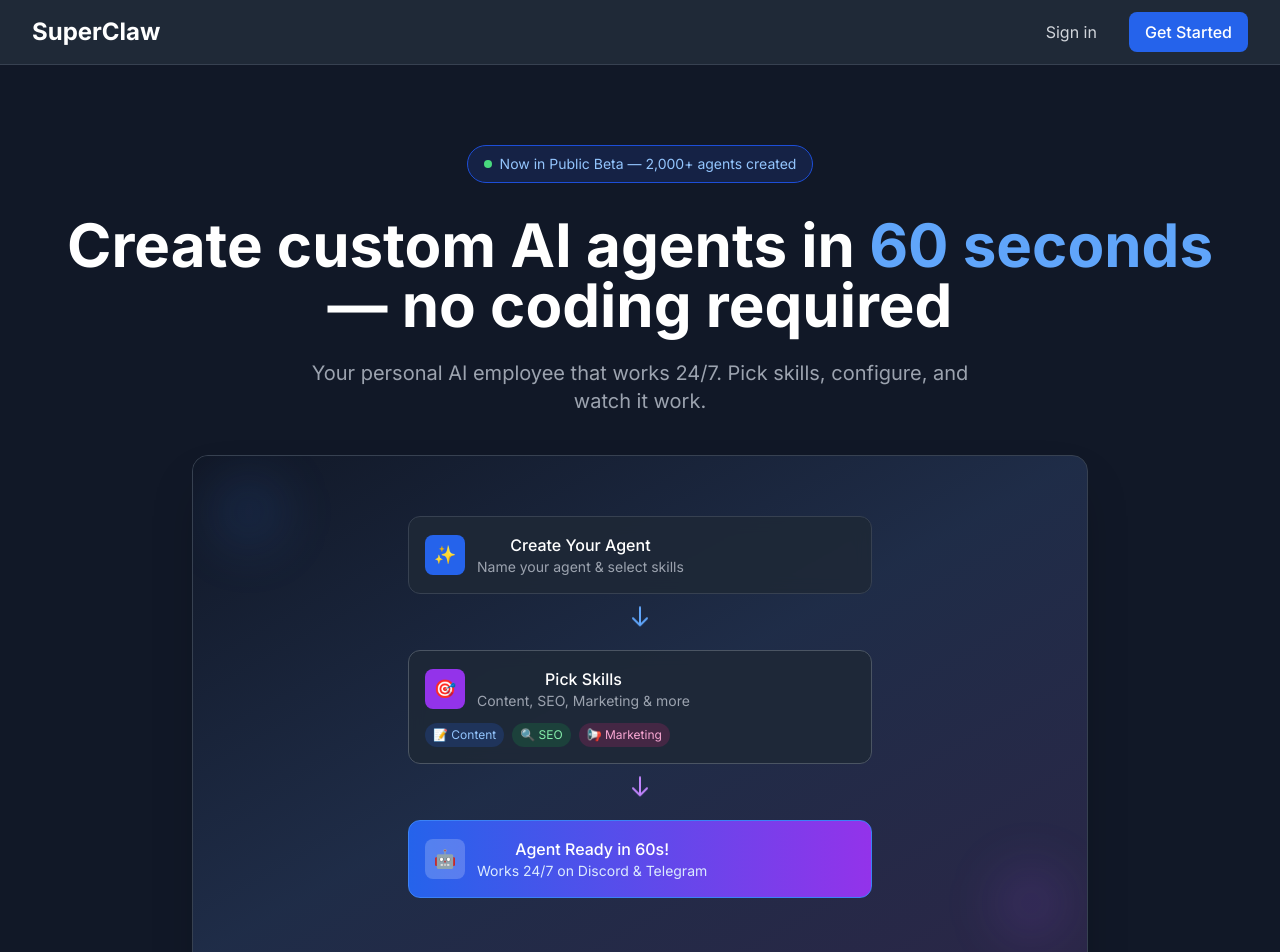
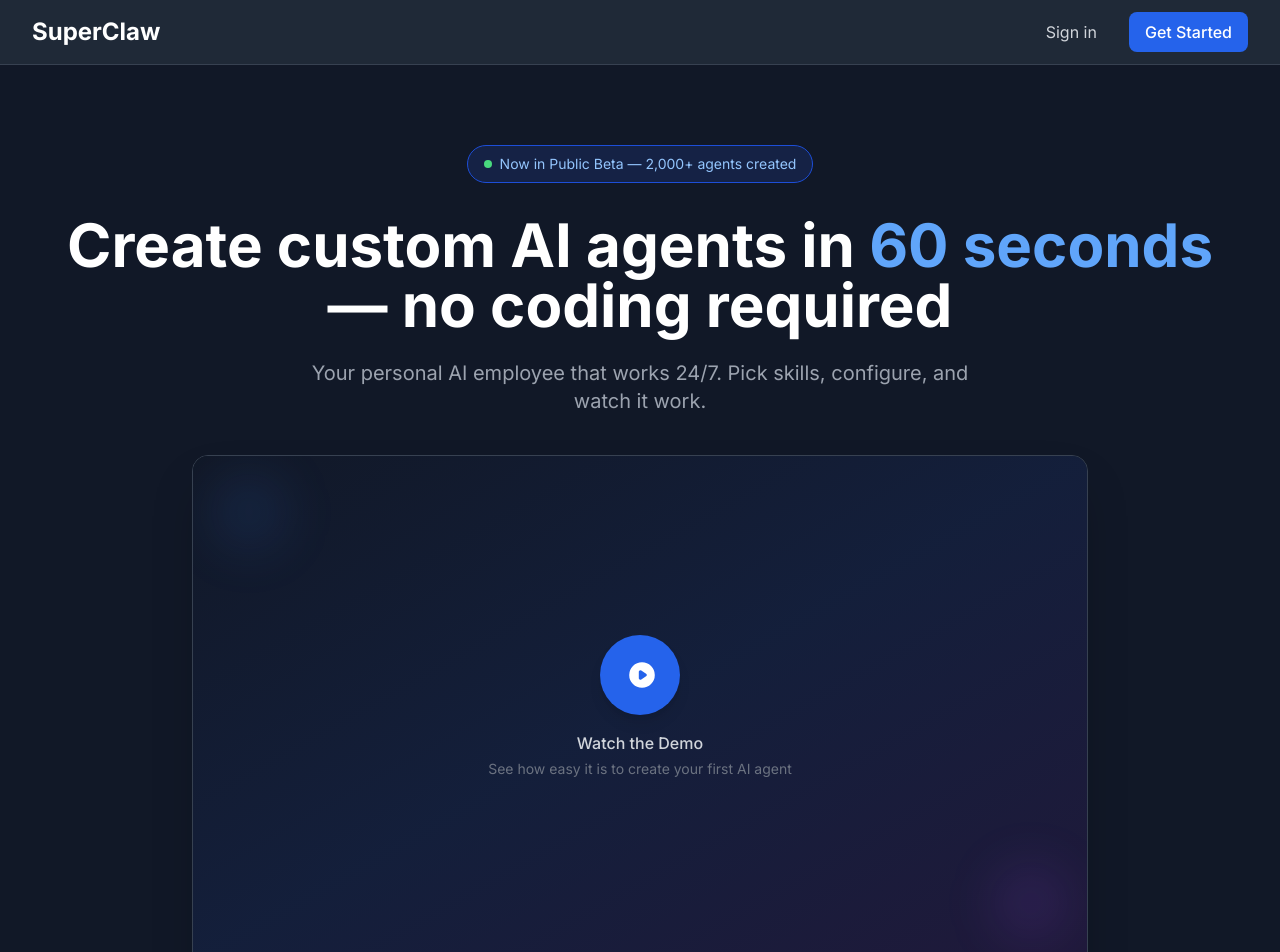
Before and after one commit to startupbuilders777-beep/superclaw, a Next.js app: page / in a window 1280 px wide. Shown: the top 952 px of the page. Built offline with nearby package versions, Linux system fonts and the light colour scheme.

Commit message:
feat(homepage): add video placeholder for demo section [ASANA-1213383719015007] (#53)
Co-authored-by: Killer <killer@openclaw.ai>

```diff
--- a/src/app/page.tsx
+++ b/src/app/page.tsx
@@ -45,72 +45,37 @@ export default async function HomePage() {
             Your personal AI employee that works 24/7. Pick skills, configure, and watch it work.
           </p>
 
-          {/* Interactive Demo - Animated Agent Creation Flow */}
+          {/* Demo Video Section - Replace src with actual video/GIF when available */}
+          {/* To add actual demo: replace the video src with your demo.mp4 or demo.gif */}
           <div className="relative max-w-4xl mx-auto mb-16 rounded-2xl overflow-hidden border border-gray-700 bg-gray-800 shadow-2xl">
-            <div className="aspect-video flex items-center justify-center relative overflow-hidden">
-              {/* Animated Background */}
+            <div className="aspect-video flex items-center justify-center relative bg-gray-900">
+              {/* Video Element - uncomment when video file is available */}
+              {/*
+              <video
+                className="w-full h-full object-cover"
+                poster="/demo-poster.jpg"
+                controls
+                preload="metadata"
+              >
+                <source src="/demo.mp4" type="video/mp4" />
+                Your browser does not support the video tag.
+              </video>
+              */}
+
+              {/* Placeholder - shown until demo video is added */}
               <div className="absolute inset-0 bg-gradient-to-br from-gray-900 via-blue-900/20 to-purple-900/20"></div>
-
-              {/* Demo Content */}
-              <div className="relative z-10 w-full max-w-lg p-6">
-                {/* Step 1: Create Agent */}
-                <div className="bg-gray-800/90 backdrop-blur rounded-xl p-4 mb-4 border border-gray-700 transform transition-all duration-500 hover:scale-105">
-                  <div className="flex items-center gap-3">
-                    <div className="w-10 h-10 bg-blue-600 rounded-lg flex items-center justify-center">
-                      <span className="text-white text-lg">✨</span>
-                    </div>
-                    <div>
-                      <p className="text-white font-medium">Create Your Agent</p>
-                      <p className="text-gray-400 text-sm">Name your agent & select skills</p>
-                    </div>
-                  </div>
-                </div>
-
-                {/* Arrow */}
-                <div className="flex justify-center mb-4">
-                  <svg className="w-6 h-6 text-blue-400 animate-bounce" fill="none" stroke="currentColor" viewBox="0 0 24 24">
-                    <path strokeLinecap="round" strokeLinejoin="round" strokeWidth={2} d="M19 14l-7 7m0 0l-7-7m7 7V3" />
+              <div className="relative z-10 flex flex-col items-center justify-center">
+                <button
+                  type="button"
+                  className="w-20 h-20 bg-blue-600 hover:bg-blue-700 rounded-full flex items-center justify-center transition-all duration-300 hover:scale-110 shadow-lg mb-4"
+                  aria-label="Play demo video"
+                >
+                  <svg className="w-8 h-8 text-white ml-1" fill="currentColor" viewBox="0 0 20 20">
+                    <path fillRule="evenodd" d="M10 18a8 8 0 100-16 8 8 0 000 16zM9.555 7.168A1 1 0 008 8v4a1 1 0 001.555.832l3-2a1 1 0 000-1.664l-3-2z" clipRule="evenodd" />
                   </svg>
-                </div>
-
-                {/* Step 2: Select Skills */}
-                <div className="bg-gray-800/90 backdrop-blur rounded-xl p-4 mb-4 border border-gray-600 transform transition-all duration-500 hover:scale-105">
-                  <div className="flex items-center gap-3">
-                    <div className="w-10 h-10 bg-purple-600 rounded-lg flex items-center justify-center">
-                      <span className="text-white text-lg">🎯</span>
-                    </div>
-                    <div>
-                      <p className="text-white font-medium">Pick Skills</p>
-                      <p className="text-gray-400 text-sm">Content, SEO, Marketing & more</p>
-                    </div>
-                  </div>
-                  {/* Skill Tags */}
-                  <div className="flex flex-wrap gap-2 mt-3">
-                    <span className="px-2 py-1 bg-blue-600/20 text-blue-300 text-xs rounded-full">📝 Content</span>
-                    <span className="px-2 py-1 bg-green-600/20 text-green-300 text-xs rounded-full">🔍 SEO</span>
-                    <span className="px-2 py-1 bg-pink-600/20 text-pink-300 text-xs rounded-full">📢 Marketing</span>
-                  </div>
-                </div>
-
-                {/* Arrow */}
-                <div className="flex justify-center mb-4">
-                  <svg className="w-6 h-6 text-purple-400 animate-bounce" fill="none" stroke="currentColor" viewBox="0 0 24 24">
-                    <path strokeLinecap="round" strokeLinejoin="round" strokeWidth={2} d="M19 14l-7 7m0 0l-7-7m7 7V3" />
-                  </svg>
-                </div>
-
-                {/* Step 3: Agent Ready */}
-                <div className="bg-gradient-to-r from-blue-600 to-purple-600 rounded-xl p-4 border border-blue-500 transform transition-all duration-500 hover:scale-105">
-                  <div className="flex items-center gap-3">
-                    <div className="w-10 h-10 bg-white/20 rounded-lg flex items-center justify-center">
-                      <span className="text-white text-lg">🤖</span>
-                    </div>
-                    <div>
-                      <p className="text-white font-medium">Agent Ready in 60s!</p>
-                      <p className="text-blue-100 text-sm">Works 24/7 on Discord & Telegram</p>
-                    </div>
-                  </div>
-                </div>
+                </button>
+                <p className="text-gray-300 font-medium">Watch the Demo</p>
+                <p className="text-gray-500 text-sm mt-1">See how easy it is to create your first AI agent</p>
               </div>
 
               {/* Corner Decorations */}
@@ -121,7 +86,7 @@ export default async function HomePage() {
             {/* Demo Caption */}
             <div className="bg-gray-900/50 px-4 py-3 text-center border-t border-gray-700">
               <p className="text-gray-400 text-sm">
-                <span className="text-blue-400 font-medium">3 simple steps</span> — No coding required
+                <span className="text-blue-400 font-medium">See SuperClaw in action</span> — Create your first agent in 60 seconds
               </p>
             </div>
           </div>
```
Also changed, not shown: 1 other file (tests, documents, lock files or other folders).
